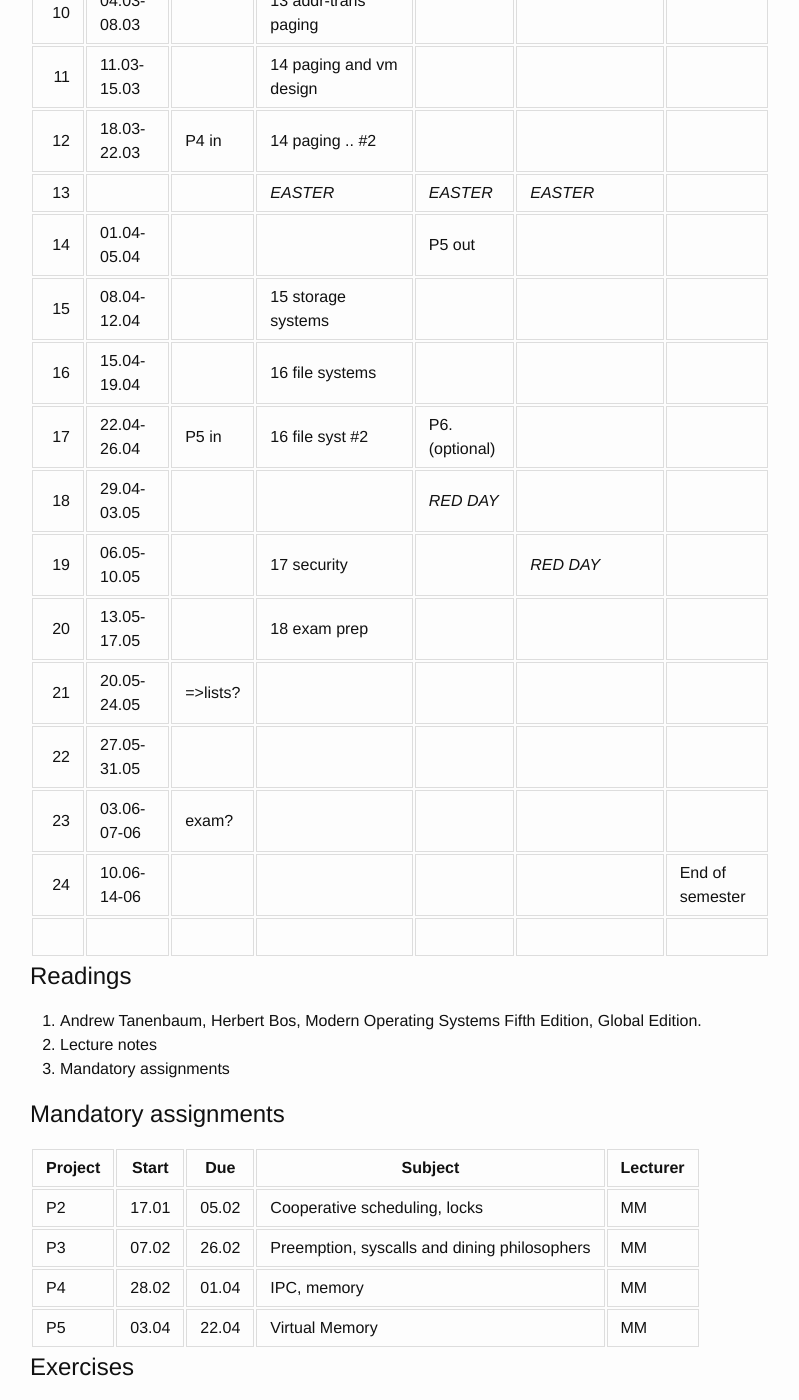
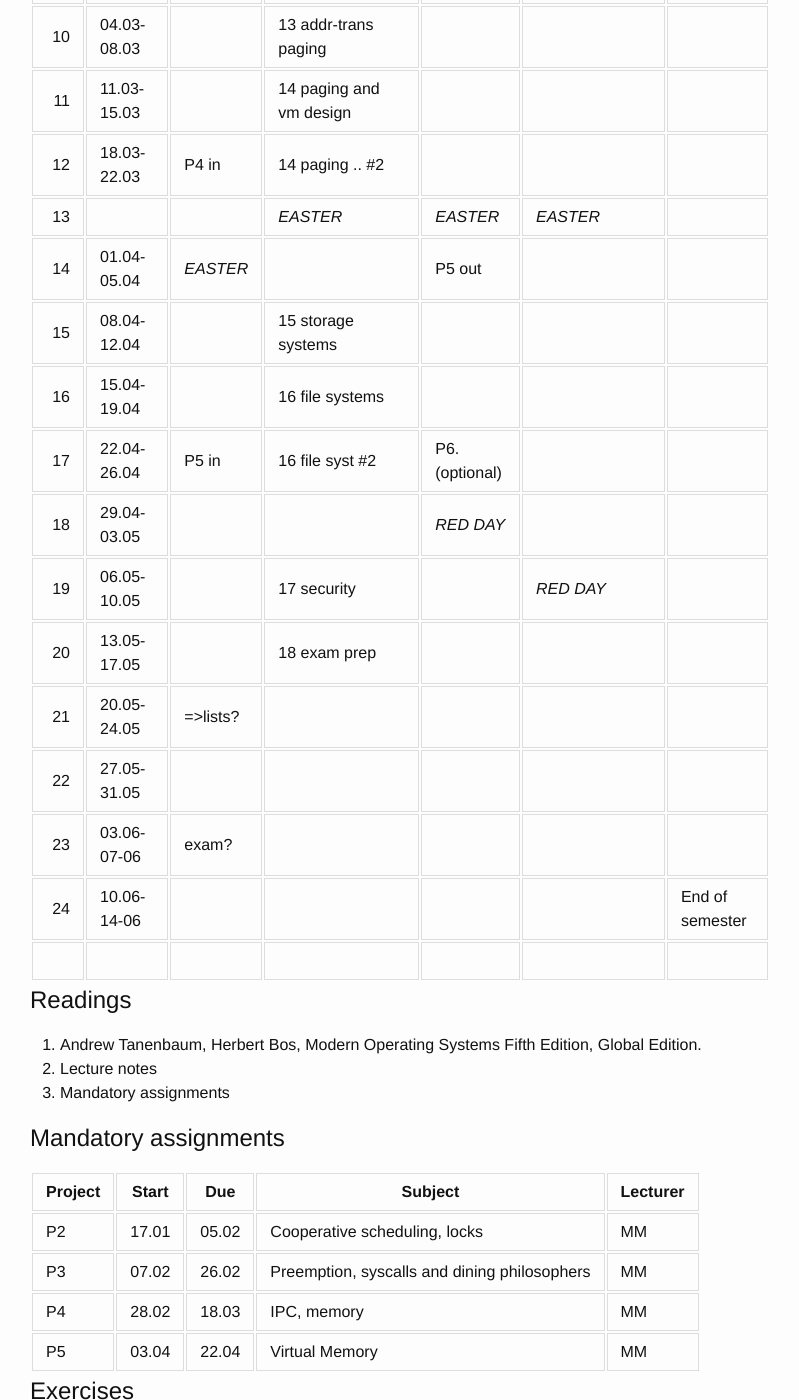
Before and after one commit to uit-inf-2201-s24/uit-inf-2201-s24.github.io, a Jekyll site: the page built from index.md, in a window 1280 px wide and 1400 px high, scrolled down 1822 px. Shown: the whole window, without its empty margins (240-1039 px from the left). Built offline with Jekyll 4.4.1, drawn with Linux system fonts in a browser that asks for light colours; our own code applies the rules of GitHub Pages for plain Markdown files.

Commit message:
fixed bug in schedule and marked April 1 as easter

```diff
--- a/index.md
+++ b/index.md
@@ -59,7 +59,7 @@ Below is the scheduled dates and topics for lectures and project hand-outs. Plea
 | 11 | 11.03-15.03 |          | 14 paging and vm design   |                |                                         |                 |
 | 12 | 18.03-22.03 | P4 in    | 14 paging .. #2           |                |                                         |                 |
 | 13 |             |          | *EASTER*                  | *EASTER*       | *EASTER*                                |                 |
-| 14 | 01.04-05.04 |          |                           | P5 out         |                                         |                 |
+| 14 | 01.04-05.04 | *EASTER* |                           | P5 out         |                                         |                 |
 | 15 | 08.04-12.04 |          | 15 storage systems        |                |                                         |                 |
 | 16 | 15.04-19.04 |          | 16 file systems           |                |                                         |                 |
 | 17 | 22.04-26.04 | P5 in    | 16 file syst #2           | P6. (optional) |                                         |                 |
@@ -84,7 +84,7 @@ Below is the scheduled dates and topics for lectures and project hand-outs. Plea
 |---------|-------|-------|-------------------|----------|
 | P2      | 17.01 | 05.02 | Cooperative scheduling, locks | MM       |
 | P3      | 07.02 | 26.02 | Preemption, syscalls and dining philosophers | MM       |
-| P4      | 28.02 | 01.04 | IPC, memory | MM       |
+| P4      | 28.02 | 18.03 | IPC, memory   | MM       |
 | P5      | 03.04 | 22.04 | Virtual Memory| MM       |
 
 ## Exercises
```
